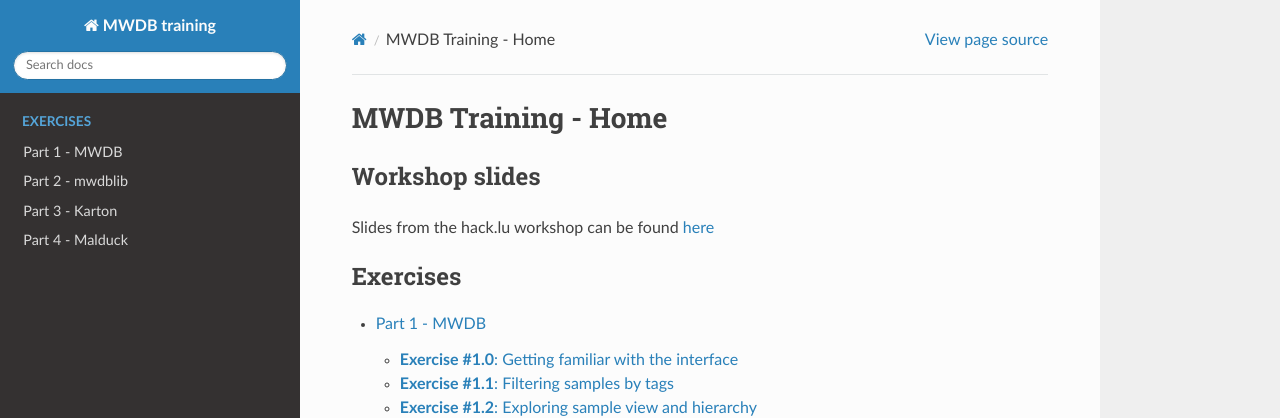
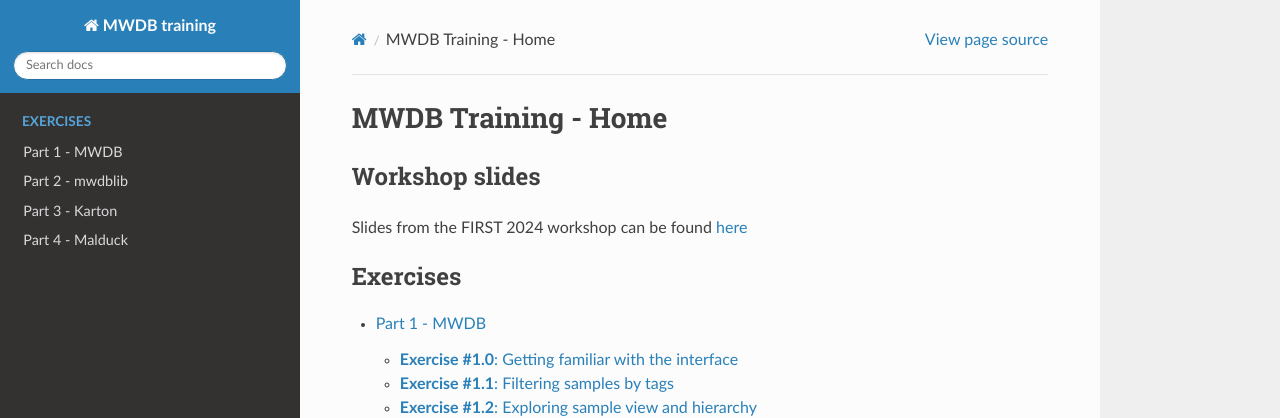
Before and after one commit to CERT-Polska/training-mwdb, a Sphinx documentation site: the page built from source/index.md, in a window 1280 px wide and 900 px high. Shown: the top 418 px of the window. Built offline with Sphinx 7.4.7 and the Read the Docs theme 2.0.0, drawn with Linux system fonts in a browser that asks for light colours.

Commit message:
Update docs

````diff
--- a/source/index.md
+++ b/source/index.md
@@ -2,7 +2,7 @@
 
 ## Workshop slides
 
-Slides from the hack.lu workshop can be found [here](https://github.com/CERT-Polska/training-mwdb/raw/main/slides/hack.lu%202023%20-%20Build%20Your%20Own%20Malware%20Analysis%20Pipeline%20Using%20New%20Open%20Source%20Tools.pdf)
+Slides from the FIRST 2024 workshop can be found [here](https://github.com/CERT-Polska/training-mwdb/raw/main/slides/hack.lu%202023%20-%20Build%20Your%20Own%20Malware%20Analysis%20Pipeline%20Using%20New%20Open%20Source%20Tools.pdf)
 
 
 ```{toctree}
````
